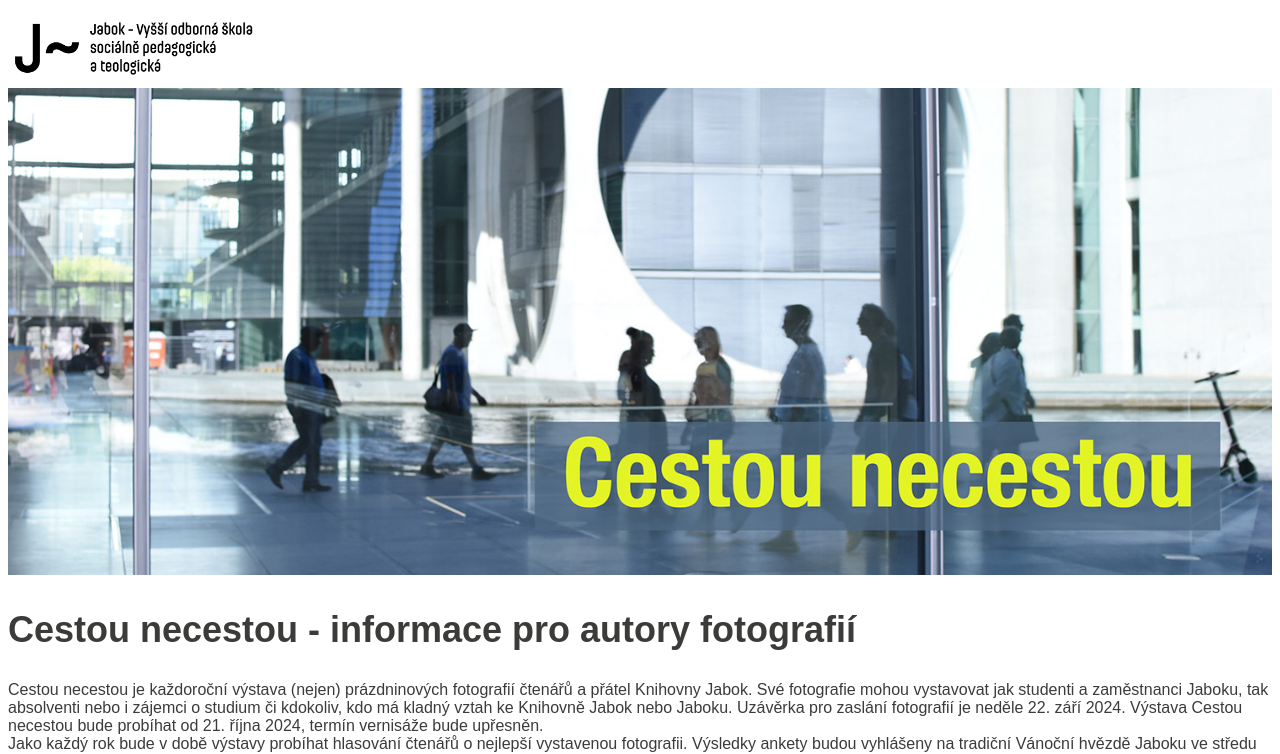
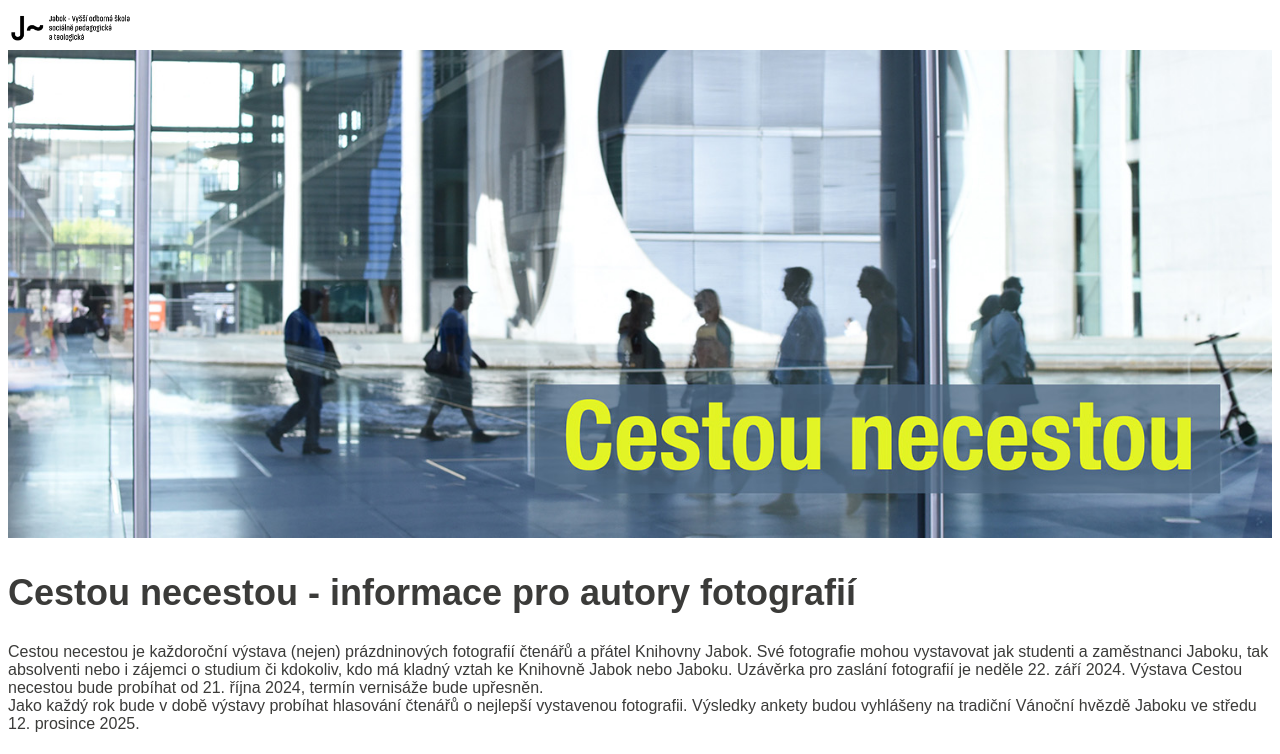
Before and after one commit to muiweb/cestounecestou2025, a plain HTML site: page index.html in a window 1280 px wide. Shown: the top 754 px of the page. Drawn offline with Linux system fonts and the light colour scheme.

Commit message:
Update index.html

```diff
--- a/index.html
+++ b/index.html
@@ -27,7 +27,7 @@
     <header>
         <div class="class">
             <a href="#" class="logo">
-                <img src="img/jabok_logo_mensi_v2.png" alt="logo vyšší odborné školy jabok" width="20%" title="logo vyšší odborné školy jabok">
+                <img src="img/jabok_logo_mensi_v2.png" alt="logo vyšší odborné školy jabok" width="10%" title="logo vyšší odborné školy jabok">
                 <img src="img/cestou_necestou_vystava.jpg" alt="obrázek k výstavě cestou necestou vládní budova berlín spréva" title="obrázek k výstavě cestou necestou vládní budova berlín spréva" width="100%">
             </a>
         </div>
```
